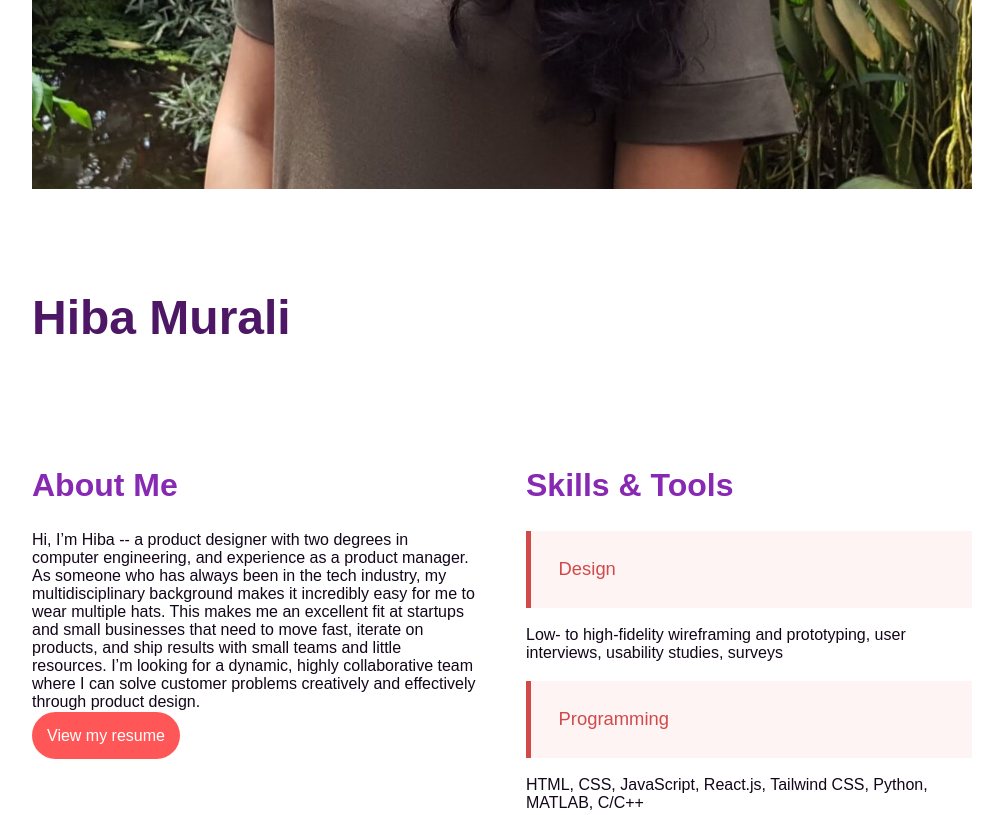
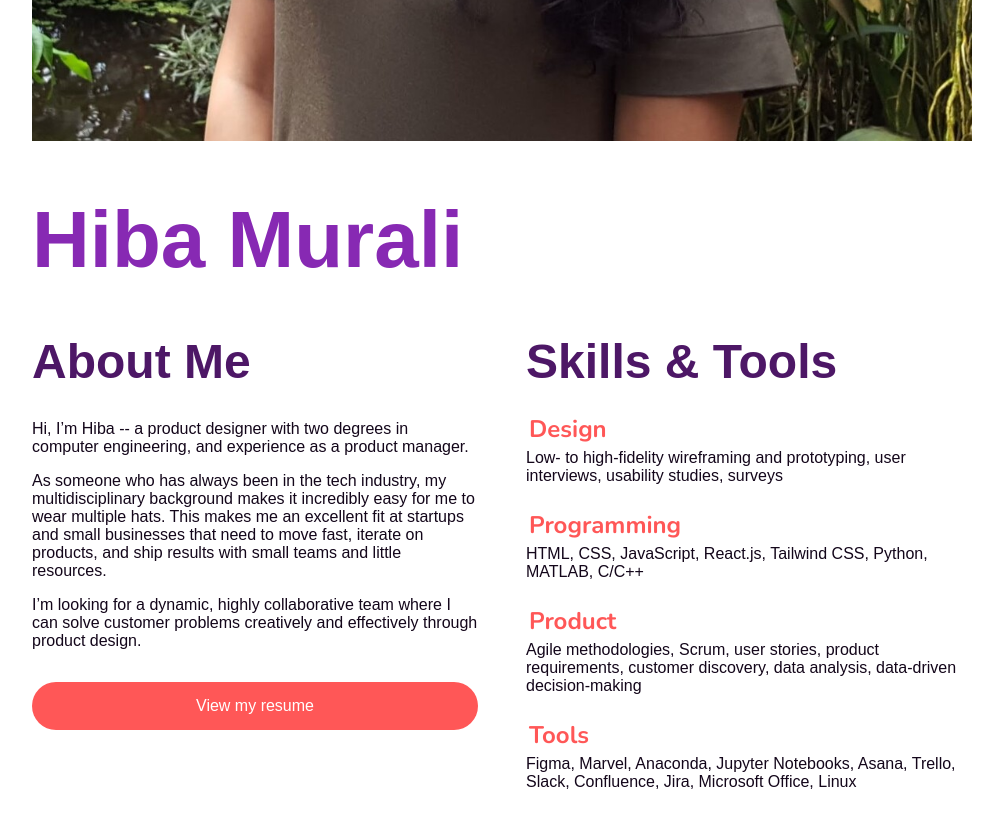
Before and after one commit to hibam6/Portfolio-Site, a plain HTML site: page about.html in a window 1280 px wide. Shown: the part 880-1695 px from the top of the page, without its empty margins (138-1141 px from the left). Drawn offline with nearby package versions, Linux system fonts and the light colour scheme.

Commit message:
Refining about page styling

```diff
--- a/about.html
+++ b/about.html
@@ -33,57 +33,66 @@
       <!-- Hero -->
 
       <!-- Photo -->
-      <div class="container">
+      <div class="container" style="padding-top:0">
         <picture>
           <source srcset="img/profile_pic_600.jpg" media="(max-width:767px)">
           <img src="img/profile_pic_1200.jpg" alt="A picture of me!">
         </picture>
       </div>
 
-      <div class="container">
-        <h1>Hiba Murali</h1>
+      <div class="container" style="padding-top:0">
+        <h1 class="title">Hiba Murali</h1>
       </div>
 
-      <div class="container">
+      <div class="container" style="padding-top:0; padding-bottom:5em;">
         <div class="content_wrapper">
           <div id="aboutme">
-            <h2>About Me</h2>
+            <h1 style="margin-bottom:0.65em;">About Me</h1>
             <p>
               Hi, I’m Hiba -- a product designer with two degrees in computer
-              engineering, and experience as a product manager. As someone who has
-              always been in the tech industry, my multidisciplinary background
+              engineering, and experience as a product manager.
+            </p>
+            <p>
+              As someone who has always been in the tech industry, my multidisciplinary background
               makes it incredibly easy for me to wear multiple hats. This makes me
               an excellent fit at startups and small businesses that need to move
               fast, iterate on products, and ship results with small teams and
-              little resources. I’m looking for a dynamic, highly collaborative
+              little resources.
+            </p>
+            <p>
+              I’m looking for a dynamic, highly collaborative
               team where I can solve customer problems creatively and effectively
               through product design.
             </p>
             <a href="files/Hiba Murali - Product Designer.pdf"
-               class="button"
-               target="_blank">
+               class="button" target="_blank"
+               style="display:block; text-align:center; margin-top:2em;">
               View my resume
             </a>
           </div>
 
           <div id="skills">
-            <h2>Skills & Tools</h2>
+            <h1>Skills & Tools</h1>
 
-            <h3>Design</h3>
-            <p>Low- to high-fidelity wireframing and prototyping, user interviews,
+            <h3 class="card-title" style="margin-bottom:0">Design</h3>
+            <p style="margin-top:0.25em">
+              Low- to high-fidelity wireframing and prototyping, user interviews,
               usability studies, surveys
             </p>
 
-            <h3>Programming</h3>
-            <p>HTML, CSS, JavaScript, React.js, Tailwind CSS, Python, MATLAB, C/C++</p>
+            <h3 class="card-title" style="margin-bottom:0">Programming</h3>
+            <p style="margin-top:0.25em">
+              HTML, CSS, JavaScript, React.js, Tailwind CSS, Python, MATLAB, C/C++</p>
 
-            <h3>Product</h3>
-            <p>Agile methodologies, Scrum, user stories, product requirements,
+            <h3 class="card-title" style="margin-bottom:0">Product</h3>
+            <p style="margin-top:0.25em">
+              Agile methodologies, Scrum, user stories, product requirements,
               customer discovery, data analysis, data-driven decision-making
             </p>
 
-            <h3>Tools</h3>
-            <p>Figma, Marvel, Anaconda, Jupyter Notebooks, Asana, Trello, Slack,
+            <h3 class="card-title" style="margin-bottom:0">Tools</h3>
+            <p style="margin-top:0.25em">
+              Figma, Marvel, Anaconda, Jupyter Notebooks, Asana, Trello, Slack,
               Confluence, Jira, Microsoft Office, Linux
             </p>
           </div>
--- a/css/style.css
+++ b/css/style.css
@@ -9,6 +9,11 @@
     Dark_Tangerine: d14949
     Yellow: f7c203
 */
+
+* {
+  box-sizing: border-box;
+}
+
 body {
   font-family: Arial, sans-serif;
   font-size: 16px;
```
